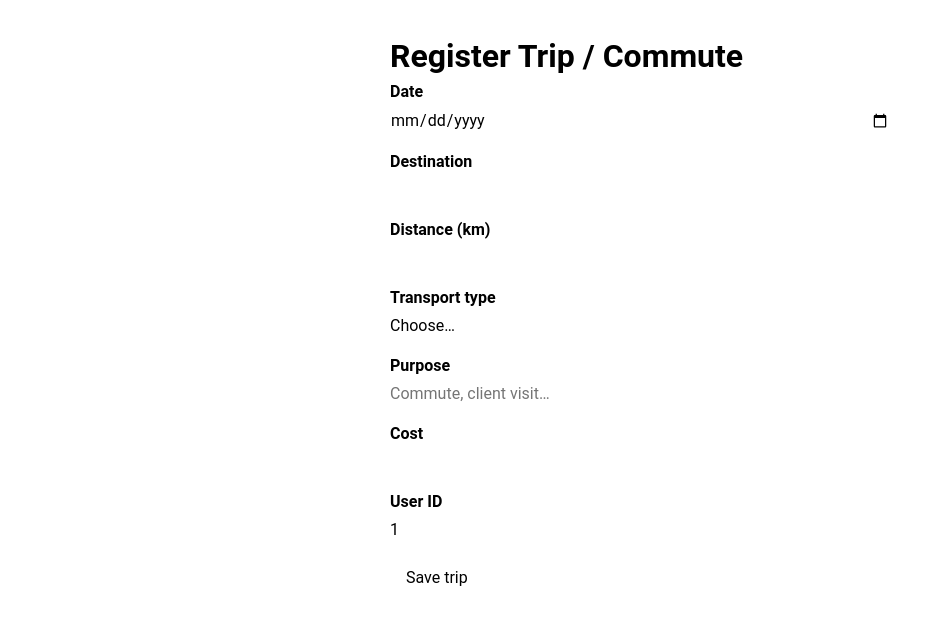
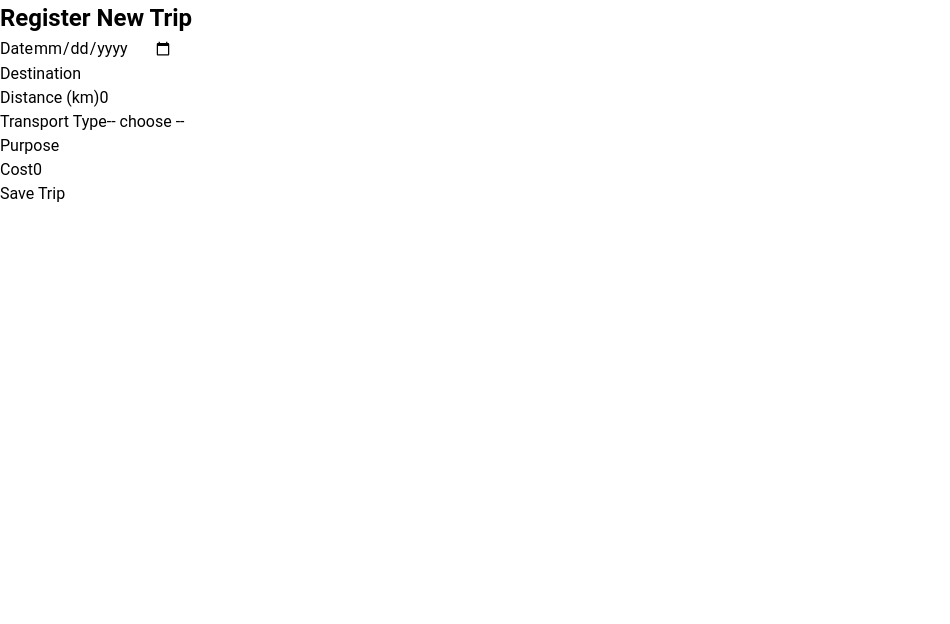
Before and after one commit to KaiVerleysenPXL/SoftwareEngineeringFrontend, a Vue app in the folder VueFrontend/: page /trips/new in a window 1280 px wide. Shown: the top 624 px of the page, without its empty margins (0-950 px from the left). Built offline with nearby package versions, Linux system fonts and the light colour scheme.

Commit message:
Added correct routing to homepage  trips and newtrip vue's.

```diff
--- a/VueFrontend/src/router/index.js
+++ b/VueFrontend/src/router/index.js
@@ -1,6 +1,8 @@
 import LoginView from '@/views/LoginView.vue';
 import { createRouter, createWebHistory } from 'vue-router';
 import NewTripView from '../views/NewTripView.vue';
+import TripsView from '../views/TripsView.vue';
+import HomePageView from '@/views/HomePageView.vue';
 
 const router = createRouter({
   history: createWebHistory(import.meta.env.BASE_URL),
@@ -11,9 +13,19 @@ const router = createRouter({
       component: LoginView,
     },
     {
+      path: '/homepage',
+      name: 'homepage',
+      component: HomePageView,
+    },
+    {
       path: '/trips/new',
       name: 'NewTrip',
       component: NewTripView
+    },
+    {
+      path: '/trips',
+      name: 'Trips',
+      component: TripsView
     }
   ],
 });
--- /dev/null
+++ b/VueFrontend/src/services/tripService.js
@@ -0,0 +1,7 @@
+// services/tripService.js
+import api from "@/util/api";
+
+export async function createTrip(trip) {
+  // trip must match backend: Date, Destination, DistanceKm, TransportType, Purpose, Cost
+  return await api.post("/api/trip", trip);
+}
--- /dev/null
+++ b/VueFrontend/src/views/HomePageView.vue
@@ -0,0 +1,22 @@
+<template>
+  <div>
+    <h2>HomePage</h2>
+    <v-btn
+      color="primary"
+      class="mt-4"
+      @click="goToTrips"
+    >
+      Go to Trips
+    </v-btn>
+  </div>
+</template>
+
+<script setup>
+import { useRouter } from "vue-router";
+
+const router = useRouter();
+
+function goToTrips() {
+  router.push("/trips");
+}
+</script>
--- a/VueFrontend/src/views/LoginView.vue
+++ b/VueFrontend/src/views/LoginView.vue
@@ -2,6 +2,9 @@
 import { useCredentialsStore } from '@/stores/credentials';
 import { storeToRefs } from 'pinia';
 import { ref } from 'vue';
+import { useRouter } from 'vue-router';
+
+const router = useRouter();
 
 const credentialsStore = useCredentialsStore();
 const { username, password } = storeToRefs(credentialsStore);
@@ -14,6 +17,8 @@ async function handleLogin() {
     loginFailed.value = true;
   } else {
     loginFailed.value = false; // TODO redirect to home page
+
+    router.push("/homepage" );
   }
 }
 </script>
--- a/VueFrontend/src/views/NewTripView.vue
+++ b/VueFrontend/src/views/NewTripView.vue
@@ -1,129 +1,83 @@
-<!-- src/views/NewTripView.vue -->
 <template>
-  <div class="new-trip">
-    <h1>Register Trip / Commute</h1>
-
+  <div>
+    <h2>Register New Trip</h2>
     <form @submit.prevent="submit">
-      <div class="field">
+      <div>
         <label>Date</label>
         <input type="date" v-model="date" required />
       </div>
 
-      <div class="field">
+      <div>
         <label>Destination</label>
-        <input type="text" v-model="destination" required />
+        <input v-model="destination" required />
       </div>
 
-      <div class="field">
+      <div>
         <label>Distance (km)</label>
-        <input type="number" step="0.1" min="0" v-model.number="distanceKm" required />
+        <input type="number" v-model.number="distanceKm" min="0" step="0.1" required />
       </div>
 
-      <div class="field">
-        <label>Transport type</label>
+      <div>
+        <label>Transport Type</label>
         <select v-model="transportType" required>
-          <option disabled value="">Choose…</option>
+          <option value="">-- choose --</option>
           <option>Car</option>
           <option>Bike</option>
           <option>Train</option>
           <option>Bus</option>
-          <option>Walk</option>
-          <option>Other</option>
         </select>
       </div>
 
-      <div class="field">
+      <div>
         <label>Purpose</label>
-        <input type="text" v-model="purpose" placeholder="Commute, client visit…" required />
+        <input v-model="purpose" required />
       </div>
 
-      <div class="field">
+      <div>
         <label>Cost</label>
-        <input type="number" step="0.01" min="0" v-model.number="cost" required />
+        <input type="number" v-model.number="cost" min="0" step="0.01" required />
       </div>
 
-      <!-- temp hard-coded, in a real app we get the logged in user -->
-      <div class="field">
-        <label>User ID</label>
-        <input type="number" v-model.number="userId" required />
-      </div>
+      <button type="submit">Save Trip</button>
 
-      <button type="submit" :disabled="loading">
-        {{ loading ? 'Saving…' : 'Save trip' }}
-      </button>
-
-      <p v-if="error" class="error">{{ error }}</p>
-      <p v-if="success" class="success">Trip saved!</p>
+      <p v-if="error" style="color:red">{{ error }}</p>
+      <p v-if="success" style="color:green">Trip saved!</p>
     </form>
   </div>
 </template>
 
 <script setup>
-import { ref } from 'vue'
-import api from '@/util/api'
+import { ref } from "vue";
+import { createTrip } from "@/services/tripService";
 
-const date = ref('')
-const destination = ref('')
-const distanceKm = ref(null)
-const transportType = ref('')
-const purpose = ref('')
-const cost = ref(null)
-const userId = ref(1) // demo value
+const date = ref("");
+const destination = ref("");
+const distanceKm = ref(0);
+const transportType = ref("");
+const purpose = ref("");
+const cost = ref(0);
 
-const loading = ref(false)
-const error = ref('')
-const success = ref(false)
+const error = ref("");
+const success = ref(false);
 
-const submit = async () => {
-  loading.value = true
-  error.value = ''
-  success.value = false
+async function submit() {
+  error.value = "";
+  success.value = false;
 
   try {
-    const payload = {
-      userId: userId.value,
-      date: new Date(date.value).toISOString(),
+    await createTrip({
+      date: date.value,
       destination: destination.value,
       distanceKm: distanceKm.value,
       transportType: transportType.value,
       purpose: purpose.value,
-      cost: cost.value
-    }
+      cost: cost.value,
+    });
 
-    await api.post('/trip', payload)
-    success.value = true
+    success.value = true;
   } catch (e) {
-    error.value = 'Could not save trip.'
-    console.error(e)
-  } finally {
-    loading.value = false
+    console.error(e);
+    error.value = "Failed to save trip.";
   }
 }
 </script>
-
-<style scoped>
-.new-trip {
-  max-width: 500px;
-  margin: 2rem auto;
-}
-.field {
-  margin-bottom: 1rem;
-  display: flex;
-  flex-direction: column;
-}
-label {
-  font-weight: 600;
-  margin-bottom: 0.25rem;
-}
-button {
-  padding: 0.5rem 1rem;
-}
-.error {
-  color: red;
-  margin-top: 0.5rem;
-}
-.success {
-  color: green;
-  margin-top: 0.5rem;
-}
-</style>
--- /dev/null
+++ b/VueFrontend/src/views/TripsView.vue
@@ -0,0 +1,22 @@
+<template>
+  <div>
+    <h2>My Trips</h2>
+    <v-btn
+      color="primary"
+      class="mt-4"
+      @click="goToNewTrip"
+    >
+      Create New Trip
+    </v-btn>
+  </div>
+</template>
+
+<script setup>
+import { useRouter } from "vue-router";
+
+const router = useRouter();
+
+function goToNewTrip() {
+  router.push("/trips/new");
+}
+</script>
```
